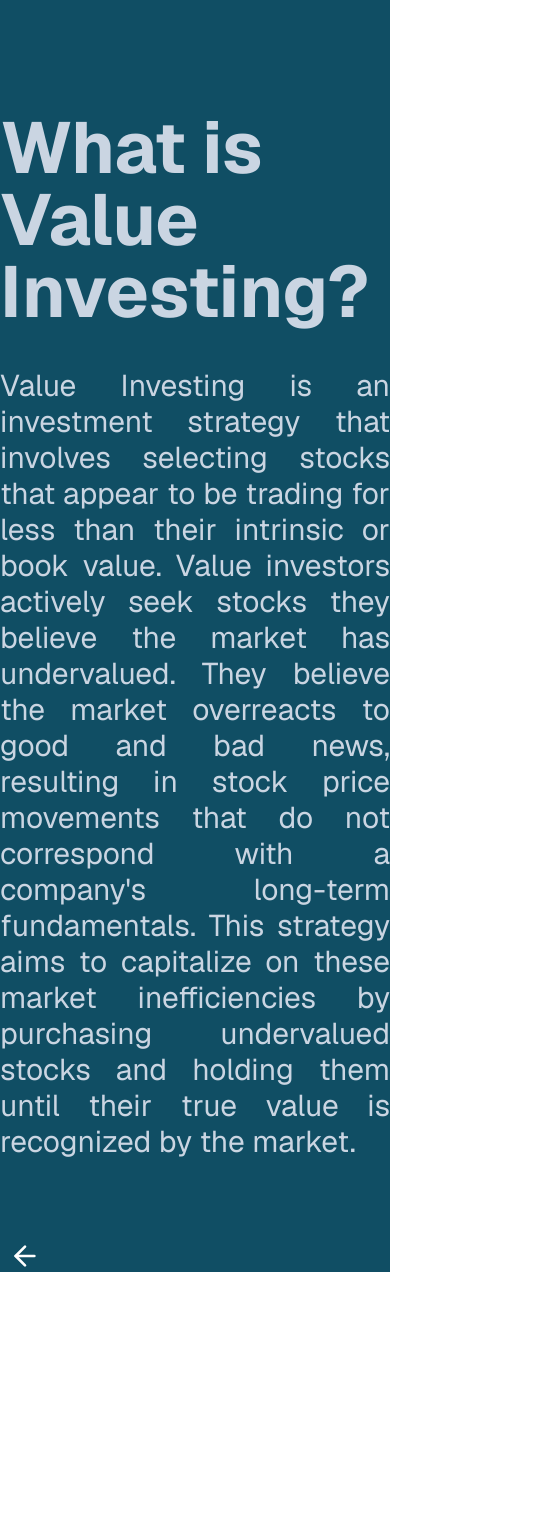
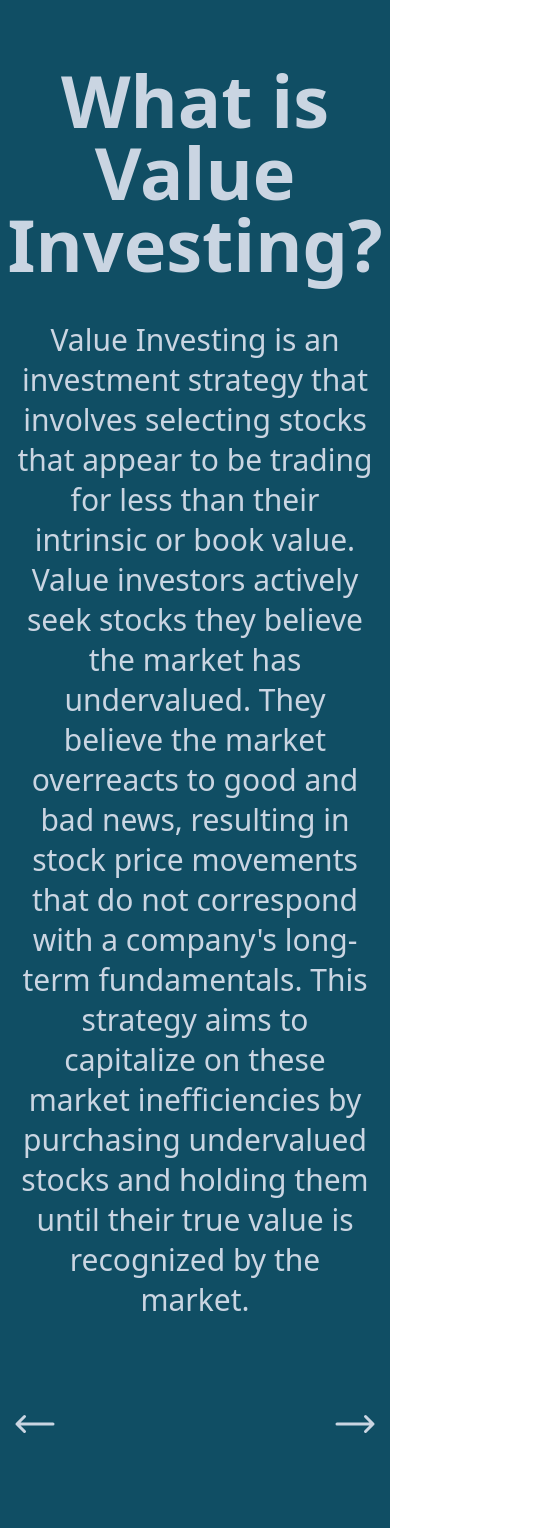
Before and after one commit to numenor-dev/value-investing, a Next.js app: page /value-inv in a window 390 px wide. Shown: the whole page, 544 px wide, since content can reach past the window. Before the commit the page ends 1272 px from the top, so only its background shows below. Built offline with nearby package versions, Linux system fonts and the light colour scheme.

Commit message:
Added more responsive design for mobile

```diff
--- a/app/api/claude.tsx
+++ b/app/api/claude.tsx
@@ -61,6 +61,7 @@ export async function findCompanies(refinedHobbies: string[]) {
                 {
                     "name": "Company Name",
                     "ticker": "SYMBOL",
+                    "website": "https://companywebsite.com",
                     "description": "Brief relevance description"
                 }
             ]
--- a/app/components/button.tsx
+++ b/app/components/button.tsx
@@ -37,21 +37,12 @@ export default function Button({
                 duration: 1,
             },
         },
-        hover: {
-            scale: 1.03,
-            transition: {
-                duration: 0.2,
-                easing: 'easeIn'
-            }
-        }
     };
 
     return (
         <motion.button
             type="button"
-            className={`px-5 py-3 font-sans text-2xl text-slate-100
-            font-semibold cursor-pointer rounded-lg shadow-2xl bg-slate-950
-            ${className}`}
+            className={`${className}`}
 
             variants={buttonVariants}
             initial="hidden"
--- a/app/components/buttonarrow.tsx
+++ b/app/components/buttonarrow.tsx
@@ -1,7 +1,7 @@
 'use client';
 
-import { useRouter } from 'next/navigation';
-import { motion, spring } from 'motion/react';
+import { useRouter, usePathname } from 'next/navigation';
+import { motion } from 'motion/react';
 
 type ButtonArrowProps = {
     type?: 'submit' | 'reset';
@@ -18,6 +18,8 @@ export default function ButtonArrow({
     className = '',
 }: ButtonArrowProps) {
     const router = useRouter();
+    const pathname = usePathname();
+    const isQuestionOne = pathname === '/question-one';
 
     const handleClick = () => {
         if (onClick) {
@@ -28,7 +30,7 @@ export default function ButtonArrow({
     };
 
     const arrowVariants = {
-        hidden: { opacity: 0, y: 40 },
+        hidden: { opacity: 0, y: isQuestionOne ? 0 : 40},
         visible: {
             opacity: 1,
             y: 0,
@@ -37,12 +39,10 @@ export default function ButtonArrow({
             },
         },
         hover: {
+            x: direction === 'next' ? 5 : -5,
             transition: {
-                x: direction === 'next' ? 10 : -10,
-                type: spring,
-                damping: 10,
-                stiffness: 300,
-            },
+                yoyo: Infinity, duration: 0.3
+            }
         },
     };
 
@@ -50,35 +50,52 @@ export default function ButtonArrow({
         <motion.button
             className={`cursor-pointer flex ${className}`}
             onClick={handleClick}
-            whileHover="hover"
         >
+            {direction === 'next' ? (
+                <>
                     <motion.svg
-                width="50"
-                height="32"
+                        xmlns="http://www.w3.org/2000/svg"
+                        fill="none"
                         viewBox="0 0 24 24"
-                fill="none"
+                        strokeWidth={1.5}
                         stroke="currentColor"
-                strokeWidth="2"
-                strokeLinecap="round"
-                strokeLinejoin="round"
-                className="text-white"
+                        className="size-8 h-12 w-16"
                         variants={arrowVariants}
                         initial="hidden"
                         animate="visible"
                         transition={{ duration: 0.3 }}
+                        whileHover="hover"
                     >
-                {direction === 'next' ? (
-                    <>
-                        <line x1="5" y1="12" x2="19" y2="12" />
-                        <polyline points="12 5 19 12 12 19" />
+                        <path
+                            strokeLinecap="round"
+                            strokeLinejoin="round"
+                            d="M17.25 8.25 21 12m0 0-3.75 3.75M21 12H3"
+                        />
+                    </motion.svg>
                 </>
             ) : (
                 <>
-                        <line x1="19" y1="12" x2="5" y2="12" />
-                        <polyline points="12 5 5 12 12 19" />
+                    <motion.svg
+                        xmlns="http://www.w3.org/2000/svg"
+                        fill="none"
+                        viewBox="0 0 24 24"
+                        strokeWidth={1.5}
+                        stroke="currentColor"
+                        className="size-8 h-12 w-16"
+                        variants={arrowVariants}
+                        initial="hidden"
+                        animate="visible"
+                        transition={{ duration: 0.3 }}
+                        whileHover="hover"
+                    >
+                        <path
+                            strokeLinecap="round"
+                            strokeLinejoin="round"
+                            d="M6.75 15.75 3 12m0 0 3.75-3.75M3 12h18"
+                        />
+                    </motion.svg>
                 </>
             )}
-            </motion.svg>
         </motion.button>
     );
 }
--- a/app/globals.css
+++ b/app/globals.css
@@ -8,9 +8,7 @@
 @theme inline {
   --color-background: var(--background);
   --color-foreground: var(--foreground);
-  --font-sans: var(--font-geist-sans);
-  --font-mono: var(--font-geist-mono);
-  --font-noto: var(--font-noto-sans);
+  --font-ubuntu: "Ubuntu", sans-serif;
 }
 
 @media (prefers-color-scheme: dark) {
--- a/app/layout.tsx
+++ b/app/layout.tsx
@@ -1,26 +1,17 @@
 import type { Metadata } from "next";
-import { Geist, Geist_Mono, Noto_Sans } from "next/font/google";
+import { Ubuntu } from "next/font/google";
 import "./globals.css";
-
-const geistSans = Geist({
-  variable: "--font-geist-sans",
-  subsets: ["latin"],
-});
-
-const geistMono = Geist_Mono({
-  variable: "--font-geist-mono",
-  subsets: ["latin"],
-});
-
-const notoSans = Noto_Sans({
-  variable: "--font-noto-sans",
-  subsets: ["latin"],
-});
 
 export const metadata: Metadata = {
   title: "PIE - Personalized Investment Engine",
   description: "A tool to learn about passion and value investing."
 };
+
+const ubuntu = Ubuntu({
+  subsets: ["latin"],
+  weight: ["400", "700"],
+  variable: "--font-ubuntu",
+});
 
 export default function RootLayout({
   children,
@@ -30,7 +21,7 @@ export default function RootLayout({
   return (
     <html lang="en">
       <body
-        className={`${geistSans.variable} ${geistMono.variable} ${notoSans.variable} antialiased`}
+        className={`${ubuntu.variable} antialiased`}
       >
         <div className="min-h-screen bg-cyan-900 text-slate-300">
           {children}
--- a/app/passion-inv/page.tsx
+++ b/app/passion-inv/page.tsx
@@ -18,9 +18,9 @@ export default function PassionInvesting() {
     };
 
     return (
-        <div className="lg:max-w-7xl max-w-xl flex flex-col mx-auto pt-28 font-sans">
+        <div className="lg:max-w-7xl max-w-xl flex flex-col mx-auto md:pt-24 pt-16">
             <motion.h1
-                className="font-sans font-bold text-7xl mx-auto"
+                className="font-bold text-7xl md:mx-auto mx-1 text-center"
                 variants={textVariants}
                 initial="hidden"
                 animate="visible"
@@ -29,7 +29,8 @@ export default function PassionInvesting() {
                 What is Passion Investing?
             </motion.h1>
             <motion.span
-                className=" xl:max-w-7xl lg:max-w-5xl mx-auto text-justify font-sans text-3xl mt-10"
+                className="xl:max-w-7xl lg:max-w-5xl md:text-justify
+                  text-3xl mt-10 md:mx-auto mx-4 text-center leading-10"
                 variants={textVariants}
                 initial="hidden"
                 animate="visible"
@@ -44,17 +45,17 @@ export default function PassionInvesting() {
                 their investments, potentially leading to better
                 decision-making and long-term commitment.
             </motion.span>
-            <div className="flex flex-row-reverse mx-auto gap-x-96">
+            <div className="flex flex-row-reverse mx-auto md:gap-x-96 gap-x-64 mb-20">
                 <ButtonArrow
                     direction="next"
                     href="/value-inv"
-                    className="mt-20 w-20"
+                    className="mt-20"
                 />
 
                 <ButtonArrow
                     direction="back"
                     href="/"
-                    className="mt-20 w-20"
+                    className="mt-20"
                 />
             </div>
         </div>
--- a/app/value-inv/page.tsx
+++ b/app/value-inv/page.tsx
@@ -18,9 +18,9 @@ export default function ValueInvesting() {
     };
 
     return (
-        <div className="lg:max-w-7xl max-w-xl flex flex-col mx-auto pt-28 font-sans">
+        <div className="lg:max-w-7xl max-w-xl flex flex-col mx-auto md:pt-24 pt-16">
             <motion.h1
-                className="font-sans font-bold text-7xl mx-auto"
+                className="font-bold text-7xl md:mx-auto mx-1 text-center"
                 variants={textVariants}
                 initial="hidden"
                 animate="visible"
@@ -29,7 +29,8 @@ export default function ValueInvesting() {
                 What is Value Investing?
             </motion.h1>
             <motion.span
-               className=" xl:max-w-7xl lg:max-w-5xl mx-auto text-justify font-sans text-3xl mt-10"
+                className="xl:max-w-7xl lg:max-w-5xl md:text-justify
+                  text-3xl mt-10 md:mx-auto mx-4 text-center leading-10"
                 variants={textVariants}
                 initial="hidden"
                 animate="visible"
@@ -47,17 +48,17 @@ export default function ValueInvesting() {
                 by purchasing undervalued stocks and holding them
                 until their true value is recognized by the market.
             </motion.span>
-            <div className="flex flex-row-reverse mx-auto gap-x-96">
+            <div className="flex flex-row-reverse mx-auto md:gap-x-96 gap-x-64 mb-20">
                 <ButtonArrow
                     direction="next"
                     href="/question-one"
-                    className="mt-20 w-20"
+                    className="mt-20"
                 />
 
                 <ButtonArrow
                     direction="back"
-                    href="/"
-                    className="mt-20 w-20"
+                    href="/passion-inv"
+                    className="mt-20"
                 />
             </div>
         </div>
--- a/store/questiondata.tsx
+++ b/store/questiondata.tsx
@@ -4,6 +4,7 @@ import { persist } from 'zustand/middleware';
 export type Company = {
     name: string;
     ticker: string;
+    website: string;
     description: string;
 };
 
```
Also changed, not shown: app/components/companyinfo.tsx (+15 -3 lines), app/components/subcards.tsx (+8 -8 lines), app/page.tsx (+24 -7 lines), app/question-one/page.tsx (+11 -11 lines). Lines whose indentation alone changed are shown as unchanged.
